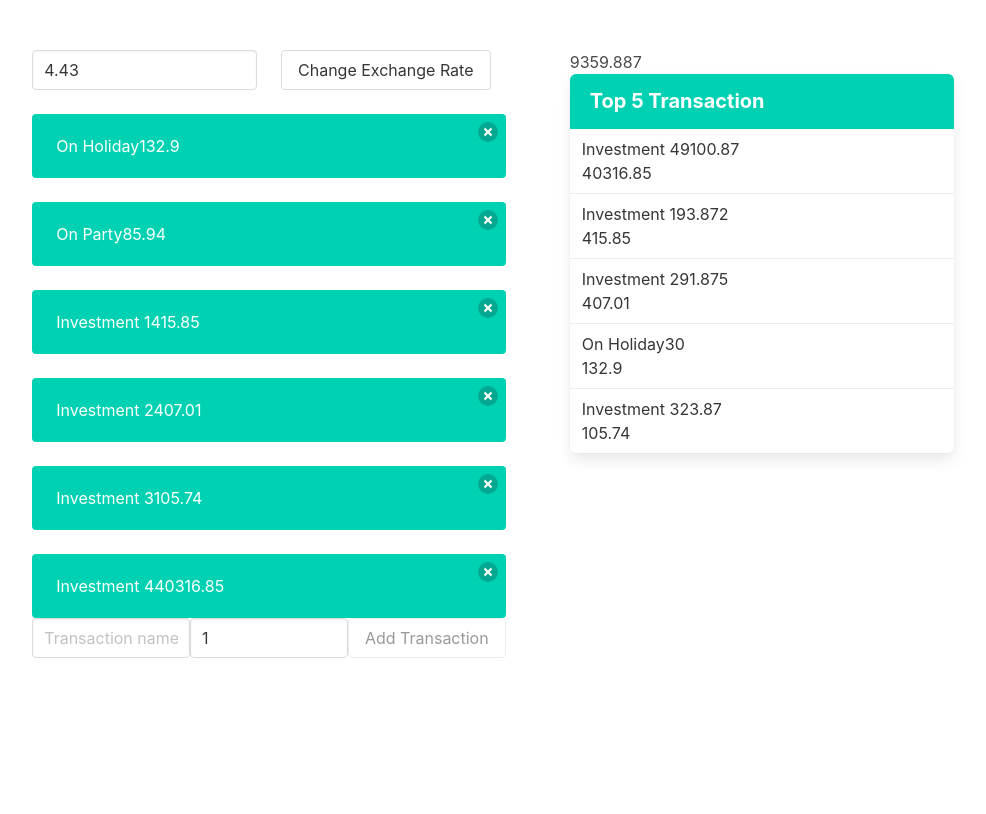
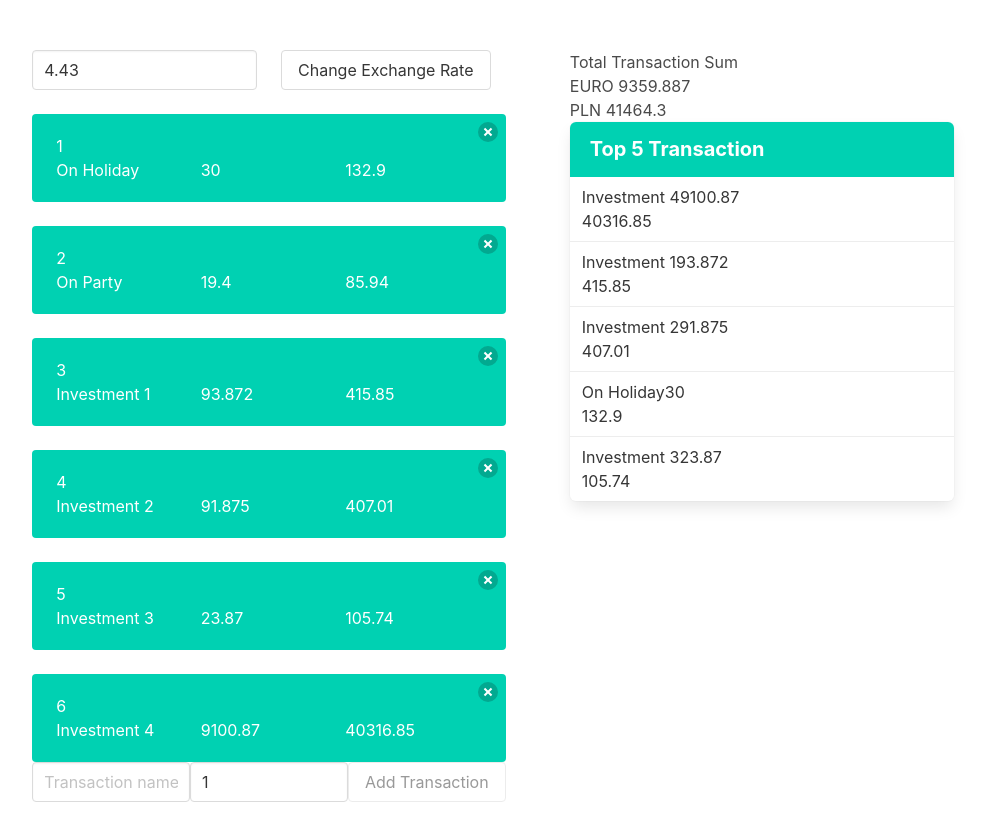
Before and after one commit to DrazekKD/cantor, a React (Create React App) app: page / in a window 1280 px wide. Shown: the top 814 px of the page, without its empty margins (147-1133 px from the left). Built offline with nearby package versions, Linux system fonts and the light colour scheme.

Commit message:
add information transaction component

```diff
--- a/src/transactions/components/AddTransactions/AddTransactions.js
+++ b/src/transactions/components/AddTransactions/AddTransactions.js
@@ -10,7 +10,6 @@ const INITIAL_STATE = {
 
 const AddTransactions = () => {
 	const dispatch = useDispatch();
-	const transactions = useSelector(state => state.transactions.list);
 
 	const [inputsContent, setInputContent] = useReducer(
 		(state,newState)=>({...state, ...newState}),
@@ -21,12 +20,11 @@ const AddTransactions = () => {
 	);
 
 	const handleInputChange = e => setInputContent({[e.target.name]:e.target.value});
-
 	const addListItem = () => {
 		const newTransaction = {
-			id: transactions.length + 1,
+			id: 10,
 			name: inputsContent.nameTransactionInput,
-			amountEuro: inputsContent.amountEuroTransactionInput
+			amountEuro: parseFloat(inputsContent.amountEuroTransactionInput)
 		};
 
 		dispatch({
--- /dev/null
+++ b/src/transactions/components/InformationTransaction/InformationTransaction.js
@@ -0,0 +1,16 @@
+import React from 'react'
+import ConvertValue from "../ConvertValue/ConvertValue";
+
+const InformationTransaction = (props) =>
+	<div className="columns">
+		<div className="column">{props.name}</div>
+		<div className="column">{props.amountEuro}</div>
+		<div className="column">
+			<ConvertValue
+				amountEuro={props.amountEuro}
+				exchangeRate={props.exchangeRate}
+			/>
+		</div>
+	</div>
+
+export default InformationTransaction
--- a/src/transactions/components/ListTransactions/ListTransactions.js
+++ b/src/transactions/components/ListTransactions/ListTransactions.js
@@ -2,7 +2,7 @@ import React from 'react'
 import { useSelector,useDispatch } from 'react-redux'
 import {default as transactionsType} from '../../duck/types';
 
-import ConvertValue from '../ConvertValue/ConvertValue';
+import InformationTransaction from '../InformationTransaction/InformationTransaction';
 
 const ListTransactions = () => {
 
@@ -17,13 +17,13 @@ const ListTransactions = () => {
 	return	<div>
 		{transactions.map(transaction =>
 			<div key={transaction.id} className="notification is-primary">
-
+				<p>{transaction.id}</p>
 				<button
 					className="delete"
 					onClick={()=>removeTransaction(transaction.id)}>
 				</button>
-				{transaction.name}
-				<ConvertValue
+				<InformationTransaction
+					name={transaction.name}
 					amountEuro={transaction.amountEuro}
 					exchangeRate={exchangeRate}
 				/>
--- a/src/transactions/components/SumTransactions/SumTransactions.js
+++ b/src/transactions/components/SumTransactions/SumTransactions.js
@@ -1,13 +1,25 @@
 import React from 'react'
 import {useSelector} from "react-redux";
+import ConvertValue from "../ConvertValue/ConvertValue";
 
 const SumTransactions = () => {
 	const transactions = useSelector(state => state.transactions.list);
+	const exchangeRate = useSelector(state => state.transactions.exchangeRate);
+
 	const sumEuroAllTransactions = transactions.reduce( (sum, transaction) => sum + transaction.amountEuro, 0);
 	return (
-		<div>
-
-			{sumEuroAllTransactions}
+		<div className="sumContainer">
+			<p>Total Transaction Sum</p>
+			<div>
+				<div>
+					<span>EURO </span>
+					{sumEuroAllTransactions}
+				</div>
+				<div>
+					<span>PLN </span>
+					{ Math.round((sumEuroAllTransactions * exchangeRate) * 100) / 100}
+				</div>
+			</div>
 		</div>
 	)
 };
--- a/src/transactions/duck/reducers.js
+++ b/src/transactions/duck/reducers.js
@@ -2,6 +2,7 @@ import types from './types'
 
 
 const INITIAL_STATE = {
+	idGenerator:8,
 	exchangeRate: 4.43,
 	list: [
 		{
```
